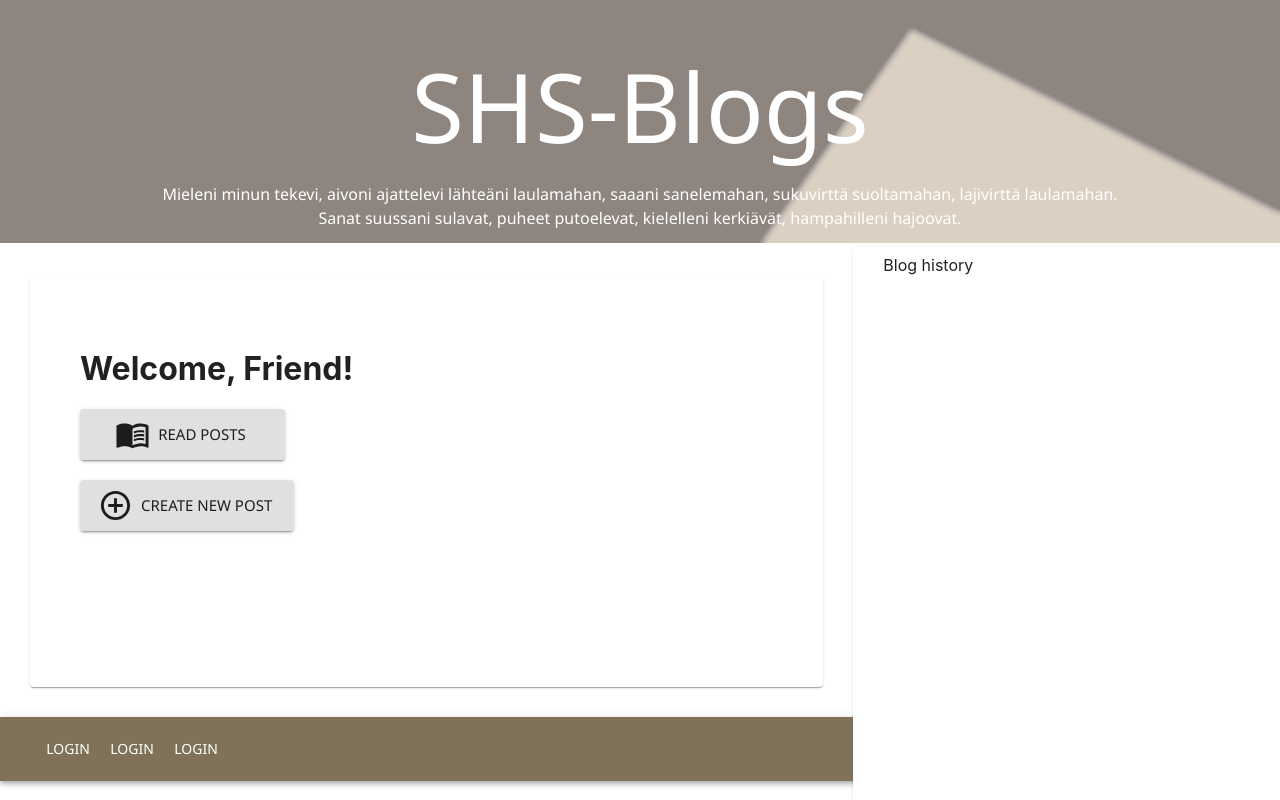
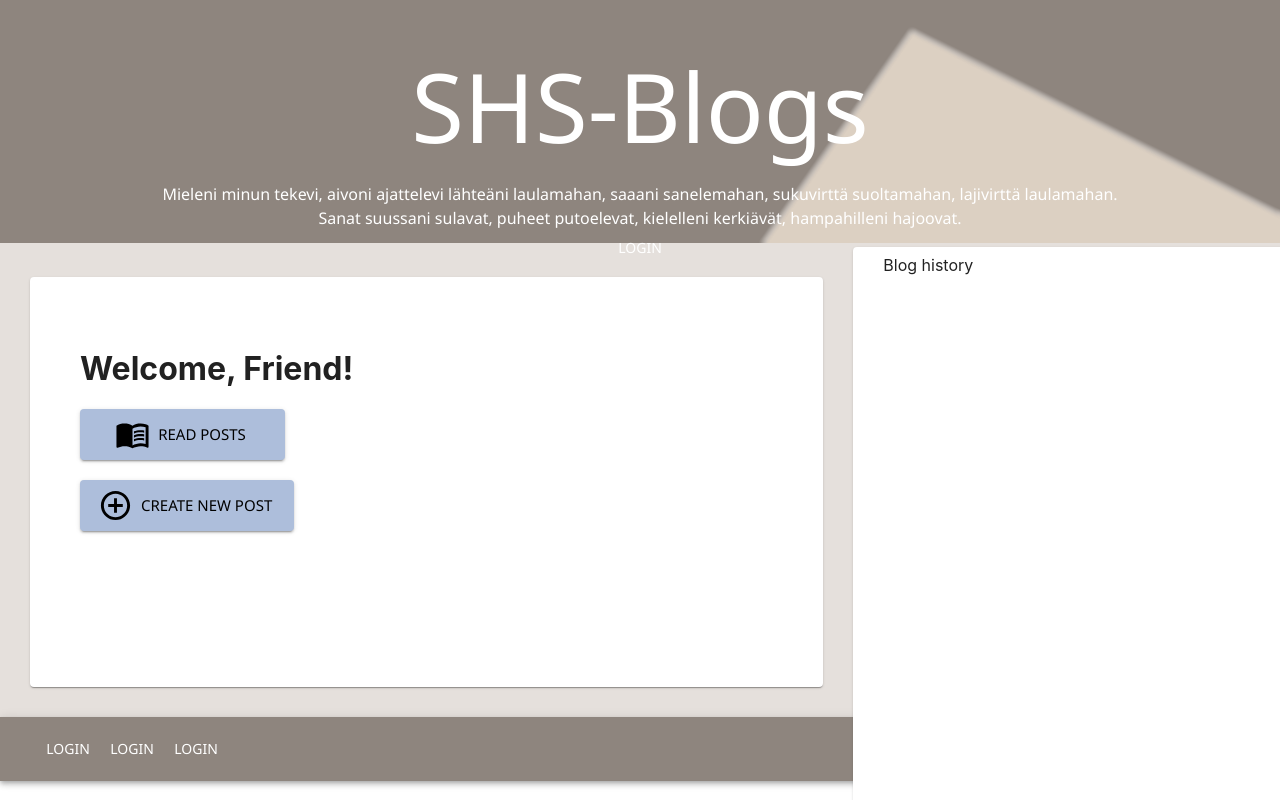
Before and after one commit to HannaTuominen/SHS-Blog, a React (Create React App) app in the folder frontend/: page / in a window 1280 px wide. Built offline with nearby package versions, Linux system fonts and the light colour scheme; no server answers.

Commit message:
Style components.

```diff
--- a/frontend/src/Components/App.js
+++ b/frontend/src/Components/App.js
@@ -3,13 +3,16 @@ import { Header, Footer } from './Layouts'
 import Blogpost from './Blogposts'
 import { render } from '@testing-library/react'
 import PostText from './Blogposts/PostText'
+import { Box } from '@material-ui/core'
 
 export default class extends Component {
   render() {
-    return <Fragment>
-      <Header/>
-      <Blogpost/>
-      <Footer />
-    </Fragment>
+    return <Box bgcolor= "secondary.light"
+    >
+          <Header/>
+          <Blogpost/>
+          <Footer />
+    </Box>
+
   }
 }
--- a/frontend/src/Components/Blogposts/Comments/CommentForm.js
+++ b/frontend/src/Components/Blogposts/Comments/CommentForm.js
@@ -86,8 +86,8 @@ export default class CommentForm extends Component {
     return (
       <Fragment >
 
-        <Box flexGrow={1} padding="10px 10px 10px 10px" bgcolor="primary.main" align="center">
-          <Box  bgcolor="primary.main">
+        <Box flexGrow={1} padding="10px 10px 10px 10px" bgcolor="secondary.light" align="center">
+          <Box  bgcolor="secondary.main">
           <h5 align="center" >Make a comment</h5>
           </Box >
           <Box padding="10px 10px 10px 10px" bgcolor="white">
--- a/frontend/src/Components/Blogposts/WelcomePane.js
+++ b/frontend/src/Components/Blogposts/WelcomePane.js
@@ -12,7 +12,8 @@ const useStyles = theme => ({
   welcome: {
     padding: "50px 0px 0px 50px",
     height: 360,
-    margin: "30px"
+    margin: "30px",
+    color: 'primary.light'
   },
   btn: {
     width: 205
@@ -24,12 +25,12 @@ class WelcomePane extends Component{
   render(){
    const { classes } = this.props;
     return <div>
-        <Paper className={classes.welcome}>
+        <Paper color="primary.light" className={classes.welcome}>
             <h1>Welcome, Friend!</h1>
             <Button className={classes.btn}
                 size="large"
                 variant="contained"
-                color="primary.dark"
+                color="secondary"
                 startIcon={<MenuBookIcon style={{ fontSize: 35 }}/>}
                 onClick={() => history.push('/read')}
               > Read Posts
@@ -39,7 +40,7 @@ class WelcomePane extends Component{
             <Button
                 size="large"
                 variant="contained"
-                color="primary.light"
+                color="secondary"
                 startIcon={<AddCircleOutlineIcon style={{ fontSize: 35 }}/>}
                 onClick={() => history.push('/edit')}
               > Create New Post
--- a/frontend/src/index.js
+++ b/frontend/src/index.js
@@ -9,12 +9,25 @@ import { MuiThemeProvider } from '@material-ui/core/styles';
 
 const theme = createMuiTheme({
     palette: {
-        primary:{
-            light: '#34E4FF',
-            main: '#807258',
-            dark: '#FFE3B0'
+        primary: {
+          light: '#E5E0DC',
+          main: '#8E857E',
+          dark: '#DCD0C2',
+          contrastText: '#fff',
         },
-    },
+        secondary: {
+          light: '#E5E0DC',
+          main: '#ADBEDB',
+          dark: '#8E857E',
+          contrastText: '#000',
+        }
+      },
+//    palette: {
+//        primary: { 500: '#E5E0DC' }, vaalea
+//        secondary: { 500: '#ADBEDB' } sininen
+//         #8E857E   tumma beige
+//          #DCD0C2   vaalea beige
+//    },
     typography: {
           fontFamily: '"Segoe UI"',
           textTransform: "none",
```
